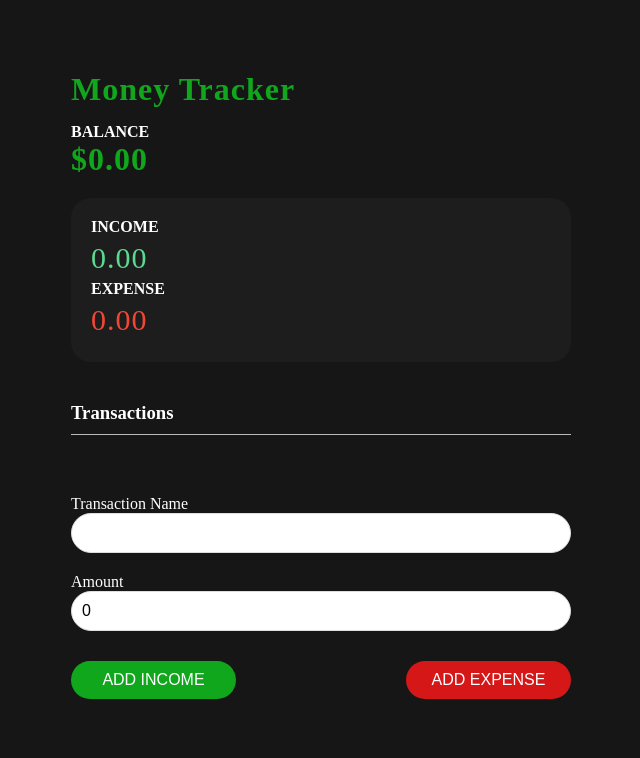
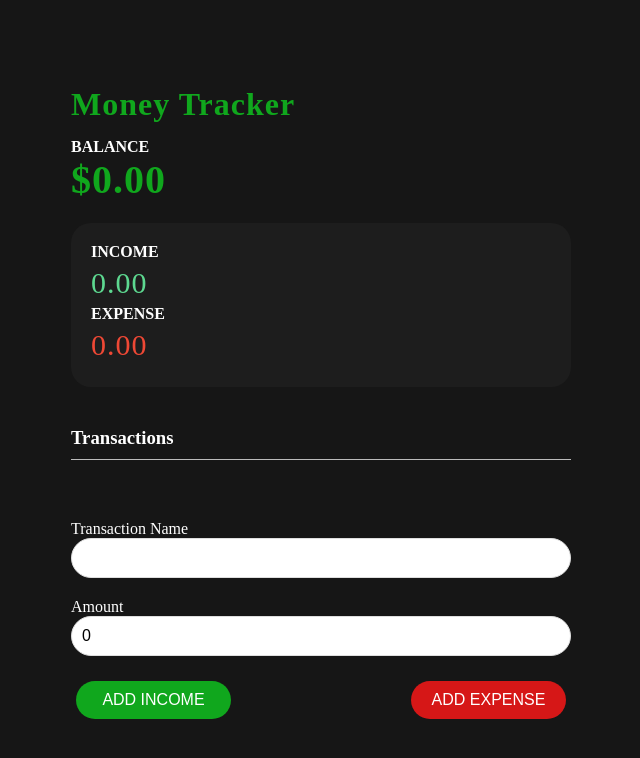
Before and after one commit to isabelchua/money-tracker, a React (Create React App) app: page / in a window 1280 px wide. Shown: the top 758 px of the page, without its empty margins (319-959 px from the left). Built offline with nearby package versions, Linux system fonts and the light colour scheme; a web font is replaced by a local one.

Commit message:
button fix, width changes, style changes

```diff
--- a/src/App.css
+++ b/src/App.css
@@ -24,6 +24,13 @@ body {
 h1 {
 	color: #10a71d;
 	letter-spacing: 1px;
+	margin: 30px 0 0;
+}
+
+h2 {
+	color: #10a71d;
+	font-size: 2.5em;
+	letter-spacing: 1px;
 	margin: 0;
 }
 
@@ -39,7 +46,7 @@ h4 {
 }
 
 li {
-	border-radius: 20px;
+	border-radius: 30px;
 }
 
 .inc-exp-container {
@@ -85,9 +92,9 @@ input[type='number'] {
 	border: 0;
 	display: inline-block;
 	font-size: 16px;
-	margin: 30px 0px 30px;
-	padding: 10px;
-	width: 165px;
+	margin: 25px 5px 25px;
+	padding: 10px 3px;
+	width: 155px;
 	border-radius: 20px;
 }
 
--- a/src/components/Balance.js
+++ b/src/components/Balance.js
@@ -10,7 +10,7 @@ export const Balance = () => {
 	return (
 		<>
 			<h4>Balance</h4>
-			<h1>${total}</h1>
+			<h2>${total}</h2>
 		</>
 	);
 };
```
